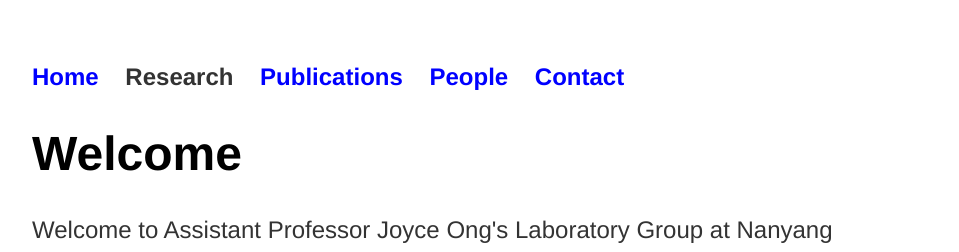
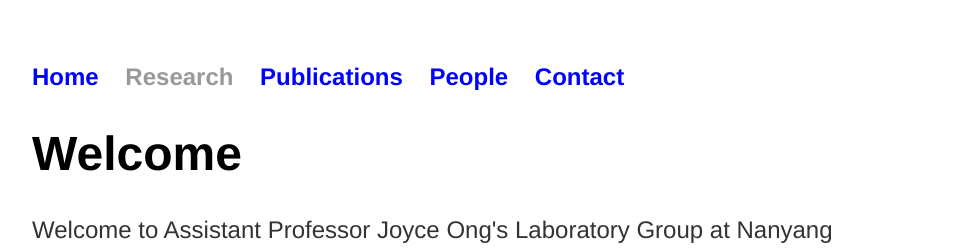
Before and after one commit to Aquatic-Biochronology-Lab/Aquatic-Biochronology-Lab.github.io, a Jekyll site: the page built from index.html, in a window 1280 px wide. Shown: the top 252 px of the page, without its empty margins (160-1119 px from the left). Built offline with Jekyll 4.4.1, drawn with Linux system fonts in a browser that asks for light colours.

Commit message:
Update default.html

```diff
--- a/_layouts/default.html
+++ b/_layouts/default.html
@@ -10,7 +10,7 @@
     		<ul>
         		<li><a href="/">Home</a></li>
 			<li><div class="dropdown">
-				<class="dropbtn">Research
+				<div class="dropbtn">Research
 					<div class="dropdown-content">
 						<a href="/OtolithImportance">Importance of Fish Age and Growth</a>
 						<a href="/IdentificationGuide">Identification Guide to Common Tropical Marine Fish</a>
```
